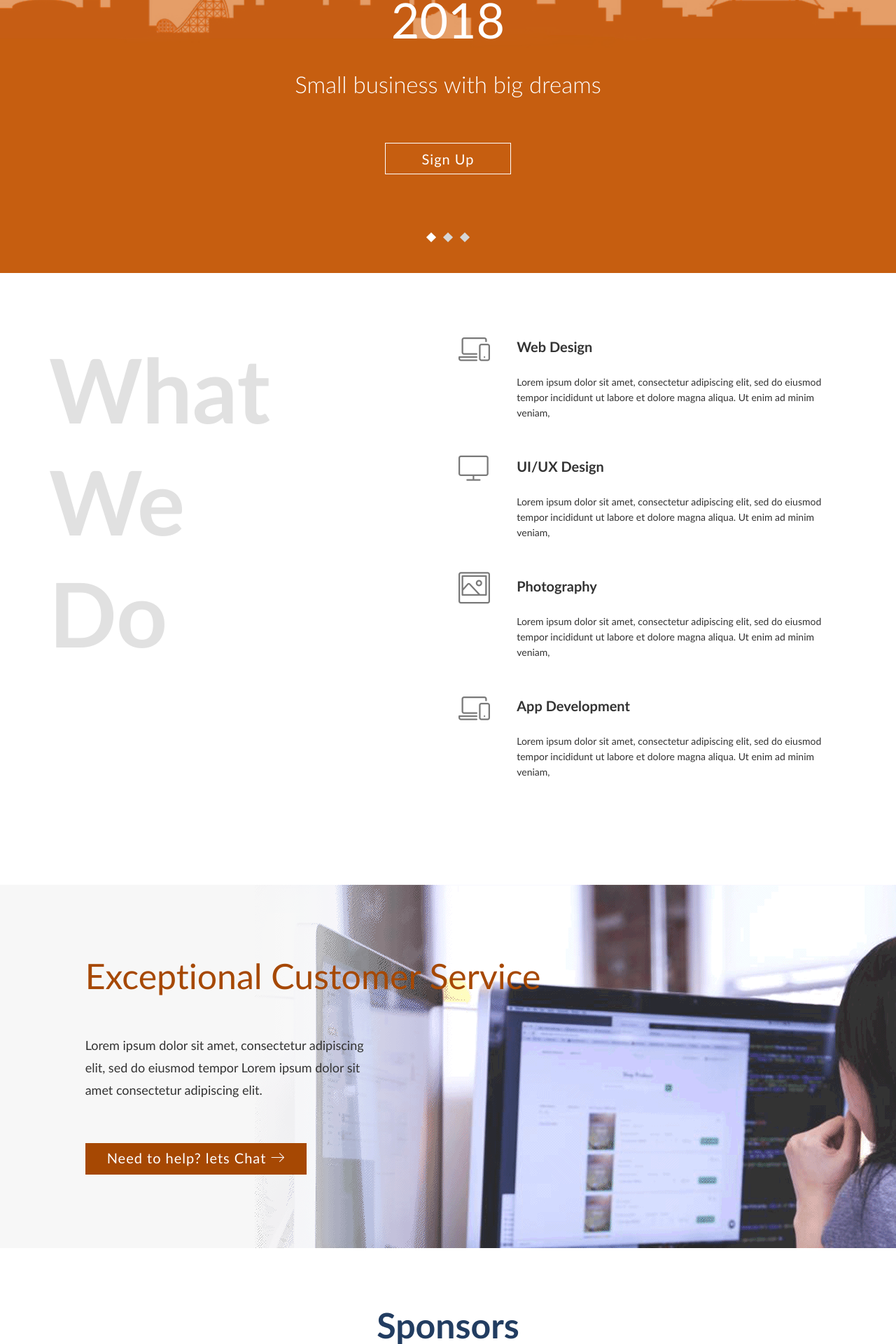
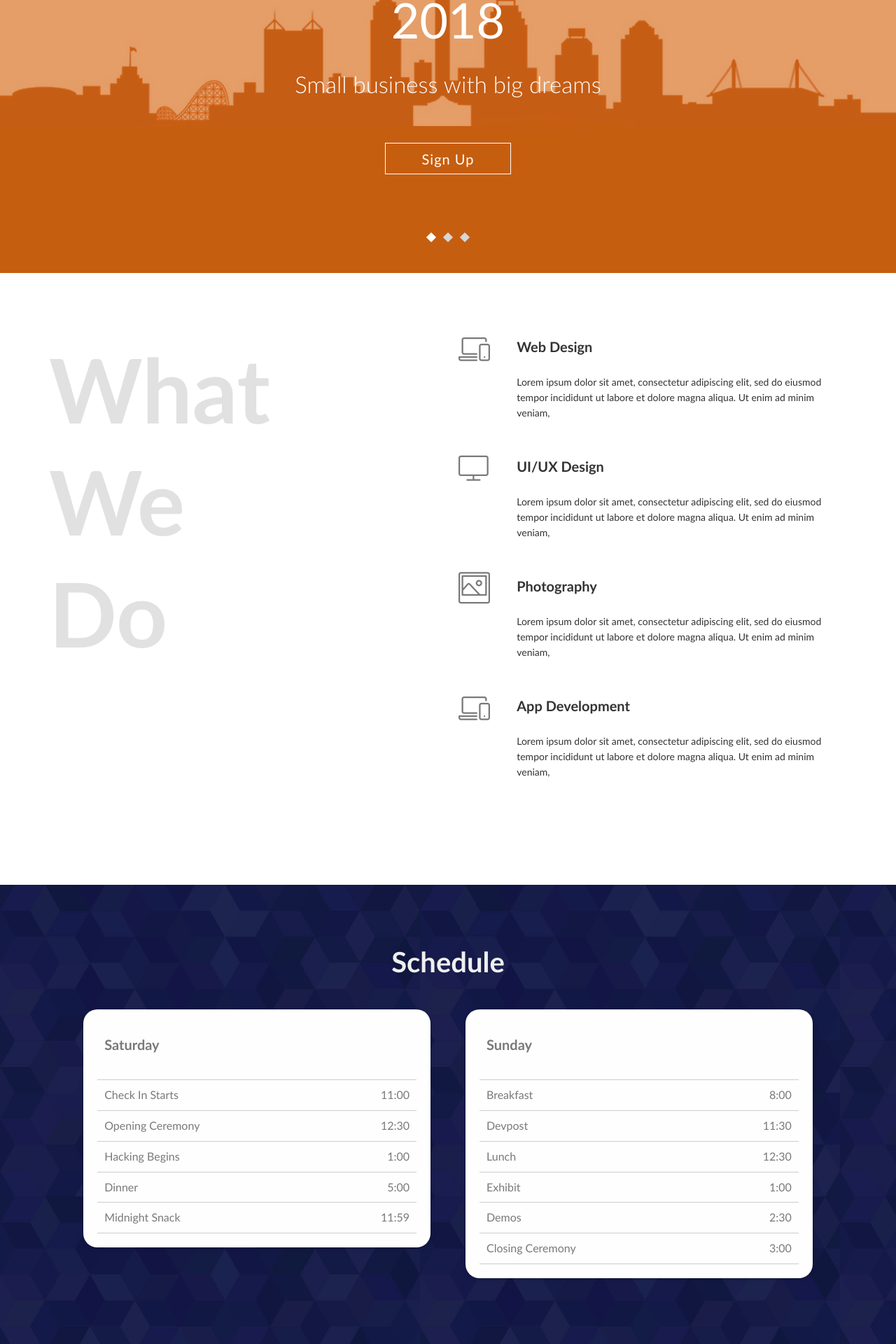
Before and after one commit to UTSA-ACM/rowdyhacks-2018, a PHP site: page /beta/index.html in a window 1280 px wide. Shown: the part 360-2280 px from the top of the page at 70% size. Run offline with PHP 8.4, Linux system fonts and the light colour scheme.

Commit message:
More Updates

```diff
--- a/beta/assets/css/style.css
+++ b/beta/assets/css/style.css
@@ -3,6 +3,7 @@
 /*
 Author: Bootstrapthemes
 Author URI: http://bootstrapthemes.co
+
 */
 /* ==========================================================================
    Author's custom styles
@@ -499,7 +500,7 @@ input::-ms-input-placeholder {
     z-index: 300;
     box-shadow: 0 6px 12px rgba(0, 0, 0, .175);
     -webkit-box-shadow: 0 6px 12px rgba(0, 0, 0, .175);
-    background-color:rgba(34, 61, 97, 0.64);
+    background-color:rgba(12, 35, 64, 0.75);
     -webkit-transition:all .3s;
     -moz-transition:all .3s;
     transition:all .3s;
@@ -520,14 +521,14 @@ input::-ms-input-placeholder {
 }
 .navbar-default .navbar-nav>li>a:hover, .navbar-default .navbar-nav>li>a:focus{
     color:#fff;
-    font-weight: bold;
+    /*font-weight: bold;*/
 }
 .main_menu_bg .navbar {}
 
 .main_menu_bg .navbar-default .navbar-nav>.active>a, .navbar-default .navbar-nav>.active>a:hover, .navbar-default .navbar-nav>.active>a:focus{
     color: #fff;
     background: transparent;
-    font-weight: bold;
+    /*font-weight: bold;*/
 }
 
 .main_menu_bg .navbar-nav>li>a {
@@ -536,6 +537,7 @@ input::-ms-input-placeholder {
     text-transform: uppercase;
     font-size: 0.875rem;
     color: #fff;
+    text-shadow:0px 0px 2px -1px #000;
 }
 .navbar-brand>img {
     max-width: 80%;
@@ -550,6 +552,7 @@ input::-ms-input-placeholder {
 .home{
     background: url(../images/homebg.jpg) no-repeat 100% 100%;
     background-size: cover;
+    background-position: center;
 }
 
 .home .main_home{
@@ -673,20 +676,22 @@ input::-ms-input-placeholder {
 
 
 /*lessons section css*/
-.choose{
-    background: url(../images/choosebg.png) no-repeat top right #f7f7f7;
+.schedule{
+    background: url(../images/schedulebg.jpg) repeat #0c2340;
+    background-size: 600px;
+    /*background-color: #0c2340;*/
 }
 
-.main_choose_area{
+.main_schedule_area{
 
 }
-.main_choose_area .main_choose_content{}
-.main_choose_area .main_choose_content .single_choose_content{}
-.main_choose_area .main_choose_content .single_choose_content h1{
+.main_schedule_area .main_schedule_content{}
+.main_schedule_area .main_schedule_content .single_schedule_content{}
+.main_schedule_area .main_schedule_content .single_schedule_content h1{
     font-size:3.125rem;
     color:#a64803;
 }
-.main_choose_area .main_choose_content .single_choose_content p{
+.main_schedule_area .main_schedule_content .single_schedule_content p{
     font-size:1.125rem;
     color:#333333;
     line-height: 2rem;
@@ -953,3 +958,54 @@ input::-ms-input-placeholder {
     text-decoration: none;
 
 }
+
+@import url('https://fonts.googleapis.com/css?family=Yellowtail');
+
+#sign-up-btn:hover, #sign-up-btn:focus, #sign-up-btn:active {
+    background-color: #efefef;
+    color: #a64803;
+}
+/*
+#blur-background {
+    -webkit-filter: blur(3px);
+    filter: blur(3px);
+    z-index:-1;
+    height:78px;
+    position:absolute;
+    top:-3px;
+    left:-3px;
+    right:-3px;
+    background-color:rgba(12, 35, 64, 0.64);
+}
+*/
+
+.schedule-container {
+    text-align: left;
+}
+
+.schedule-container ul {
+    padding: 20px;
+    margin: 10px;
+    background-color: #fefefe;
+    border-radius: 20px;
+    box-shadow: 0px 1px 10px -5px #000000;
+}
+
+@media (max-width: 767px) {
+    .schedule-container ul {
+        padding: 20px;
+        margin: 10px 0px 10px 0px;
+        border-radius: 0px;
+    }
+}
+
+.schedule-item {
+    border-style: none none solid none;
+    border-color: #cdcdcd;
+    border-width: 1px;
+    padding: 10px;
+}
+
+.schedule-time {
+    float: right;
+}
--- a/beta/index.html
+++ b/beta/index.html
@@ -34,7 +34,7 @@
             <p class="browserupgrade">You are using an <strong>outdated</strong> browser. Please <a href="http://browsehappy.com/">upgrade your browser</a> to improve your experience.</p>
         <![endif]-->
 
-        <header id="main_menu" class="header navbar-fixed-top">
+        <header id="main_menu" class="header navbar-fixed-top" style="overflow;none;">
             <div class="main_menu_bg">
                 <div class="container">
                     <div class="row">
@@ -61,7 +61,8 @@
                                     <div class="collapse navbar-collapse" id="bs-example-navbar-collapse-1">
                                         <ul class="nav navbar-nav navbar-right">
                                             <li><a href="#home">Home</a></li>
-                                            <li><a href="#service">Service</a></li>
+                                            <li><a href="#about">About</a></li>
+                                            <li><a href="#about">Schedule</a></li>
                                             <li><a href="#sponsors">Sponsors</a></li>
                                             <li><a href="#contact">Contact</a></li>
                                         </ul>
@@ -73,7 +74,6 @@
                     </div>
 
                 </div>
-
             </div>
         </header> <!--End of header -->
 
@@ -93,7 +93,7 @@
                                         <p class="subtitle">Small business with big dreams</p>
 
                                         <div class="home_btn">
-                                            <a href="" class="btn btn-md">Sign Up</a>
+                                            <a href="" class="btn btn-md" id="sign-up-btn">Sign Up</a>
                                         </div>
 
                                     </div>
@@ -131,7 +131,7 @@
 
 
 
-        <section id="service" class="service">
+        <section id="about" class="service">
             <div class="container">
                 <div class="row">
                     <div class="main_service_area sections">
@@ -192,22 +192,99 @@
         </section>
 
 
-        <section id="choose" class="choose">
+        <section id="schedule" class="schedule">
             <div class="container-fluid">
                 <div class="row">
-                    <div class="main_choose_area sections">
-                        <div class="col-sm-7 col-sm-offset-1">
-                            <div class="main_choose_content text-left">
-                                <div class="single_choose_content">
-                                    <h1>Exceptional Customer Service</h1>
-                                    <p>Lorem ipsum dolor sit amet, consectetur adipiscing elit,
-                                        sed do eiusmod tempor Lorem ipsum dolor sit amet
-                                        consectetur adipiscing elit.</p>
-
-                                    <a href="" class="btn btn-larg">Need to help? lets Chat <i class="lnr lnr-arrow-right"></i></a>
-                                </div>
-                            </div>
-                        </div>
+                    <div class="main_schedule_area sections">
+                        <h2 style="text-align:center;color:#efefef;">
+                            Schedule
+                        </h2>
+						<div class="row">
+							<div class="col-sm-offset-1 col-sm-5 col-xs-12 schedule-container">
+								<ul>
+									<li class="schedule-item">
+										<h3>
+											Saturday
+										</h3>
+									</li>
+									<li class="schedule-item">
+										<div class="schedule-time">
+											11:00
+										</div>
+										Check In Starts
+									</li>
+									<li class="schedule-item">
+										<div class="schedule-time">
+											12:30
+										</div>
+										Opening Ceremony
+									</li>
+									<li class="schedule-item">
+										<div class="schedule-time">
+											1:00
+										</div>
+										Hacking Begins
+									</li>
+									<li class="schedule-item">
+										<div class="schedule-time">
+											5:00
+										</div>
+										Dinner
+									</li>
+									<li class="schedule-item">
+										<div class="schedule-time">
+											11:59
+										</div>
+										Midnight Snack
+									</li>
+								</ul>
+							</div>
+							<div class="col-sm-5 col-xs-12 schedule-container">
+								<ul>
+									<li class="schedule-item">
+										<h3>
+											Sunday
+										</h3>
+									</li>
+									<li class="schedule-item">
+										<div class="schedule-time">
+											8:00
+										</div>
+										Breakfast
+									</li>
+									<li class="schedule-item">
+										<div class="schedule-time">
+											11:30
+										</div>
+										Devpost
+									</li>
+									<li class="schedule-item">
+										<div class="schedule-time">
+											12:30
+										</div>
+										Lunch
+									</li>
+									<li class="schedule-item">
+										<div class="schedule-time">
+											1:00
+										</div>
+										Exhibit
+									</li>
+									<li class="schedule-item">
+										<div class="schedule-time">
+											2:30
+										</div>
+										Demos
+									</li>
+									<li class="schedule-item">
+										<div class="schedule-time">
+											3:00
+										</div>
+										Closing Ceremony
+									</li>
+								</ul>
+							</div>
+						</div>
                     </div>
                 </div>
             </div>
@@ -239,8 +316,10 @@
                                     <img src="assets/images/pf1.jpg" alt="" />
                                     <div class="mixi_portfolio_overlay">
                                         <div class="overflow_hover_text">
+                                            <!--
                                             <a href=""><i class="lnr lnr-magnifier"></i></a>
                                             <a href=""><i class="lnr lnr-heart"></i></a>
+                                            -->
                                         </div>
                                     </div>
                                 </div>
@@ -250,8 +329,10 @@
                                     <img src="assets/images/pf2.jpg" alt="" />
                                     <div class="mixi_portfolio_overlay">
                                         <div class="overflow_hover_text">
+                                            <!--
                                             <a href=""><i class="lnr lnr-magnifier"></i></a>
                                             <a href=""><i class="lnr lnr-heart"></i></a>
+                                            -->
                                         </div>
                                     </div>
                                 </div>
@@ -261,8 +342,10 @@
                                     <img src="assets/images/pf3.jpg" alt="" />
                                     <div class="mixi_portfolio_overlay">
                                         <div class="overflow_hover_text">
+                                            <!--
                                             <a href=""><i class="lnr lnr-magnifier"></i></a>
                                             <a href=""><i class="lnr lnr-heart"></i></a>
+                                            -->
                                         </div>
                                     </div>
                                 </div>
@@ -272,8 +355,10 @@
                                     <img src="assets/images/pf4.jpg" alt="" />
                                     <div class="mixi_portfolio_overlay">
                                         <div class="overflow_hover_text">
+                                            <!--
                                             <a href=""><i class="lnr lnr-magnifier"></i></a>
                                             <a href=""><i class="lnr lnr-heart"></i></a>
+                                            -->
                                         </div>
                                     </div>
                                 </div>
@@ -283,8 +368,10 @@
                                     <img src="assets/images/pf5.jpg" alt="" />
                                     <div class="mixi_portfolio_overlay">
                                         <div class="overflow_hover_text">
+                                            <!--
                                             <a href=""><i class="lnr lnr-magnifier"></i></a>
                                             <a href=""><i class="lnr lnr-heart"></i></a>
+                                            -->
                                         </div>
                                     </div>
                                 </div>
@@ -294,8 +381,10 @@
                                     <img src="assets/images/pf6.jpg" alt="" />
                                     <div class="mixi_portfolio_overlay">
                                         <div class="overflow_hover_text">
+                                            <!--
                                             <a href=""><i class="lnr lnr-magnifier"></i></a>
                                             <a href=""><i class="lnr lnr-heart"></i></a>
+                                            -->
                                         </div>
                                     </div>
                                 </div>
@@ -305,8 +394,10 @@
                                     <img src="assets/images/pf7.jpg" alt="" />
                                     <div class="mixi_portfolio_overlay">
                                         <div class="overflow_hover_text">
+                                            <!--
                                             <a href=""><i class="lnr lnr-magnifier"></i></a>
                                             <a href=""><i class="lnr lnr-heart"></i></a>
+                                            -->
                                         </div>
                                     </div>
                                 </div>
@@ -316,8 +407,10 @@
                                     <img src="assets/images/pf7.jpg" alt="" />
                                     <div class="mixi_portfolio_overlay">
                                         <div class="overflow_hover_text">
+                                            <!--
                                             <a href=""><i class="lnr lnr-magnifier"></i></a>
                                             <a href=""><i class="lnr lnr-heart"></i></a>
+                                            -->
                                         </div>
                                     </div>
                                 </div>
@@ -381,6 +474,7 @@
             <div class="container">
                 <div class="row">
                     <div class="main_contact sections">
+                    <!--
                         <div class="head_title text-center">
                             <h2>Contact</h2>
                             <p>Lorem ipsum dolor sit amet, consectetur adipiscing elit, sed do eiusmod tempor</p>
@@ -388,12 +482,10 @@
 
                         <div class="row">
                             <div class="contact_contant">
-
                                 <div class="col-sm-6 col-xs-12">
                                     <h4>Leave A Message</h4>
                                     <div class="single_contant_left">
                                         <form action="#" id="formid">
-                                            <!--<div class="col-lg-8 col-md-8 col-sm-10 col-lg-offset-2 col-md-offset-2 col-sm-offset-1">-->
 
                                             <div class="form-group">
                                                 <input type="text" class="form-control" name="name" placeholder="first name" required="">
@@ -410,25 +502,24 @@
                                             <div class="">
                                                 <input type="submit" value="Send" class="btn btn-primary">
                                             </div>
-                                            <!--</div>-->
                                         </form>
                                     </div>
                                 </div>
-
-
+-->
+<!--
                                 <div class="col-sm-5 col-sm-offset-1 col-xs-12">
                                     <div class="single_message_right_info">
                                         <h4>Address :</h4>
                                         <ul>
                                             <li><a href=""><i class="fa fa-home"></i> One UTSA Circle, San Antonio, TX</a></li>
                                             <li><a href=""><i class="fa fa-phone"></i> ...</a></li>
-
                                             <li><a href=""><i class="fa fa-envelope"></i> team@rowdyhacks.org</a></li>
                                         </ul>
                                     </div>
                                 </div>
-                            </div> <!-- End of messsage contant-->
+                            </div>
                         </div>
+                        -->
                     </div>
                 </div>
             </div>
@@ -451,13 +542,10 @@
 
                         <div class="col-sm-6 col-xs-12">
                             <div class="footer_socail">
-                                <a href=""><i class="fa fa-facebook"></i></a>
-                                <a href=""><i class="fa fa-twitter"></i></a>
-                                <a href=""><i class="fa fa-google-plus"></i></a>
-                                <a href=""><i class="fa fa-rss"></i></a>
-                                <a href=""><i class="fa fa-instagram"></i></a>
-                                <a href=""><i class="fa fa-dribbble"></i></a>
-                                <a href=""><i class="fa fa-behance"></i></a>
+                                <a href="https://www.facebook.com/rowdyhacks/" title="Facebook"><i class="fa fa-facebook"></i></a>
+                                <a href="https://twitter.com/RowdyHacks" title="Twitter"><i class="fa fa-twitter"></i></a>
+                                <a href="" title="Slack"><i class="fa fa-slack"></i></a>
+                                <a href="mailto:team@rowdyhacks.org" title="Email"><i class="fa fa-envelope"></i></a>
                             </div>
                         </div>
                     </div>
```
Also changed, not shown: beta/assets/images/logos/1478639785556.png (added), beta/assets/images/logos/2000px-Infosys_logo.svg.png (added), beta/assets/images/logos/AFCS.png (added), beta/assets/images/logos/Motiva_Logo.png (added), beta/assets/images/logos/USAA-Logo.png (added), beta/assets/images/logos/geekdomlogo02402x.png (added), beta/assets/images/logos/usaa.png (added), beta/assets/images/schedulebg.jpg (added).
